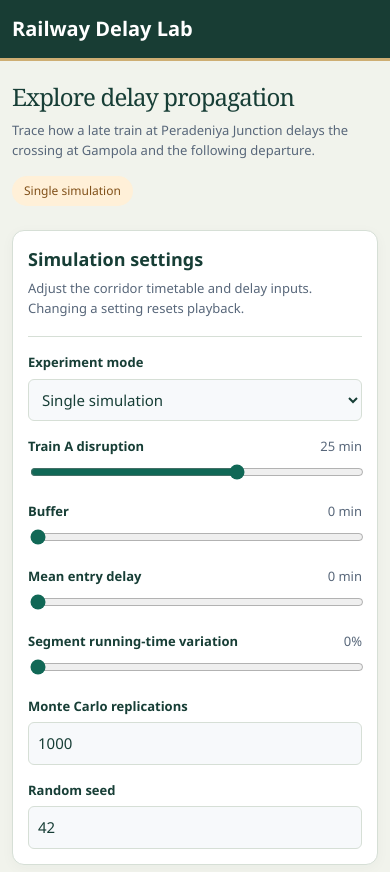
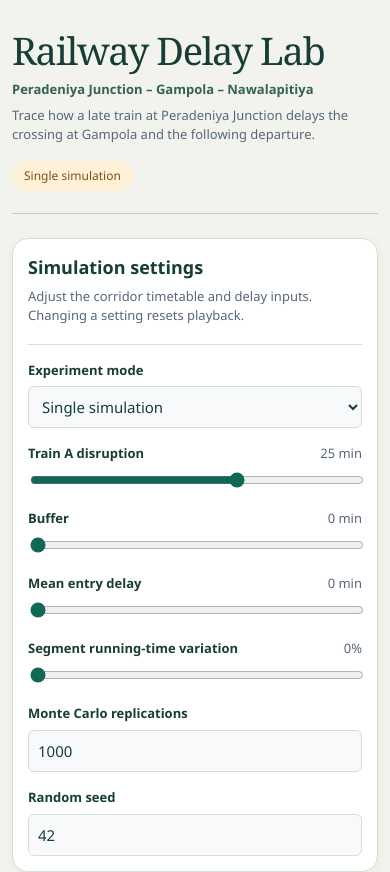
Before and after one commit to Naveeth235/single-track-rail-delay-simulation, a plain HTML site: page docs/index.html in a window 390 px wide. Shown: the top 872 px of the page. Drawn offline with Linux system fonts and the light colour scheme.

Commit message:
Simplify the dashboard title and refresh the responsive layout

```diff
--- a/docs/index.html
+++ b/docs/index.html
@@ -7,10 +7,9 @@
   <link rel="stylesheet" href="style.css">
 </head>
 <body>
-  <header><strong>Railway Delay Lab</strong><span>Transportation modelling</span></header>
   <main>
     <div class="intro">
-      <div><h1>Explore delay propagation</h1><p>Trace how a late train at Peradeniya Junction delays the crossing at Gampola and the following departure.</p></div>
+      <div><h1>Railway Delay Lab</h1><p class="route-title">Peradeniya Junction &ndash; Gampola &ndash; Nawalapitiya</p><p>Trace how a late train at Peradeniya Junction delays the crossing at Gampola and the following departure.</p></div>
       <span class="badge" id="mode-badge">Single simulation</span>
     </div>
     <div class="dashboard">
--- a/docs/style.css
+++ b/docs/style.css
@@ -48,7 +48,6 @@
 .rail-scene figcaption::before { content: ""; display: inline-block; width: 8px; height: 8px; border-radius: 50%; margin-right: 7px; background: #9be6af; }
 .rail-scene.occupied figcaption::before { background: #ffc672; }
 body:has(.rail-scene) { background: #f1f3ec; --ink: #173e36; --accent: #116856; --line: #d6dfd6; }
-body > header { background: #183d34; border-bottom: 3px solid #ceae73; }
 main .intro h1 { font-family: Georgia, serif; font-weight: 500; }
 .dashboard .panel { box-shadow: 0 3px 14px #15392b09; }
 .dashboard button:enabled:hover { filter: brightness(.94); }
@@ -58,9 +57,6 @@ main .intro h1 { font-family: Georgia, serif; font-weight: 500; }
 }
 * { box-sizing: border-box; }
 body { margin: 0; background: #f3f6f9; color: var(--ink); font: 15px/1.5 "Segoe UI", system-ui, sans-serif; }
-header { display: flex; align-items: center; justify-content: space-between; gap: 16px; background: #192b40; color: white; padding: 18px max(24px, calc((100vw - 1280px) / 2)); }
-header strong { font-size: 20px; }
-header span { font-size: 13px; color: #c4d1df; }
 main { max-width: 1328px; margin: auto; padding: 30px 24px; }
 h1, h2, h3, p { margin: 0; }
 h1 { font-size: clamp(24px, 3vw, 34px); letter-spacing: -.035em; }
@@ -69,11 +65,15 @@ h3 { font-size: 15px; }
 p, small { color: var(--muted); font-size: 13px; }
 p { margin-top: 6px; }
 .intro, .heading { display: flex; align-items: center; justify-content: space-between; gap: 16px; }
-.intro { margin-bottom: 24px; }
+.intro { margin: 0 0 24px; padding: clamp(12px, 3vw, 36px) 0 22px; border-bottom: 1px solid #bccdc1; }
+.intro h1 { font-size: clamp(38px, 5vw, 64px); line-height: 1.06; }
+.intro .route-title { color: #356253; font-weight: 600; margin: 10px 0 4px; }
+.intro p { max-width: 68ch; }
+:focus-visible { outline: 3px solid #26736b; outline-offset: 3px; }
 .badge { background: #fff0d8; color: #805019; padding: 6px 12px; border-radius: 20px; font-size: 12px; white-space: nowrap; }
 .dashboard { display: grid; grid-template-columns: 300px minmax(0, 1fr); gap: 20px; align-items: start; }
 .content { display: grid; gap: 20px; min-width: 0; }
-.panel { background: white; border: 1px solid var(--line); border-radius: 12px; padding: 22px; }
+.panel { background: white; border: 1px solid var(--line); border-radius: 16px; padding: 22px; }
 fieldset { border: 0; border-top: 1px solid var(--line); margin: 18px 0 0; padding: 0; min-width: 0; }
 label { display: block; font-size: 13px; font-weight: 600; margin: 16px 0 6px; }
 label span { float: right; color: var(--muted); font-weight: 400; }
@@ -94,7 +94,7 @@ button:first-child { background: #d9e9ee; }
 button:disabled, input:disabled, select:disabled { cursor: not-allowed; }
 .buttons button:not(:disabled) { cursor: pointer; color: var(--ink); }
 .buttons button#start:not(:disabled) { background: var(--accent); color: white; }
-.queue-view { margin: 22px 0; border: 1px solid var(--line); border-radius: 10px; background: #eef4f6; padding: 18px; }
+.queue-view { margin: 22px 0; border: 1px solid var(--line); border-radius: 12px; background: #f2f6f2; padding: 18px; }
 .resource-heading { display: flex; justify-content: space-between; align-items: center; gap: 12px; margin-bottom: 14px; }
 #resource-state { color: var(--accent); font-size: 13px; font-weight: 600; }
 .queue-lane { display: grid; grid-template-columns: auto minmax(0, 1fr) auto; align-items: center; gap: 12px; padding: 12px 0; border-top: 1px solid var(--line); }
@@ -136,8 +136,6 @@ summary { cursor: pointer; font-weight: 700; }
 }
 @media (max-width: 540px) {
   main { padding: 18px 12px; }
-  header { padding: 14px 12px; }
-  header span { display: none; }
   .intro, .heading { flex-wrap: wrap; align-items: flex-start; }
   .panel { padding: 15px; }
   .scene { padding: 12px; gap: 5px; min-height: 150px; }
```
Also changed, not shown: figures/demo-screenshot.png.
